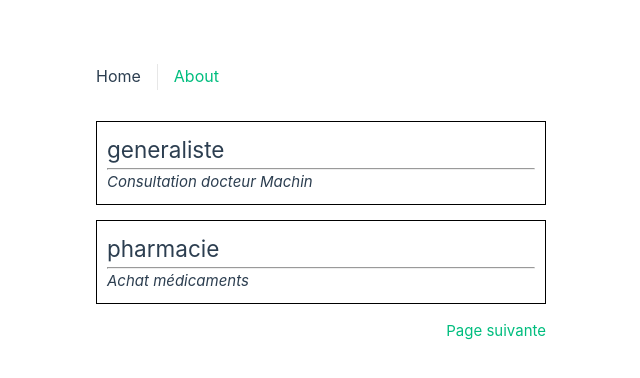
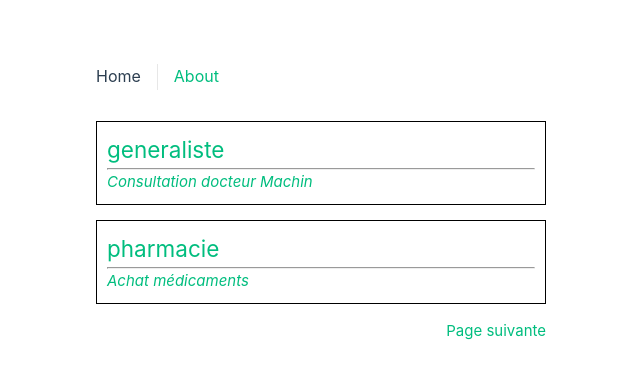
Before and after one commit to VuejsTrainings/formationVueThemanis2305, a Vue app: page / in a window 1280 px wide. Shown: the top 378 px of the page, without its empty margins (319-959 px from the left). Built offline with nearby package versions, Linux system fonts and the light colour scheme.

Commit message:
Ajoute premiere route fille pour depense

```diff
--- a/package.json
+++ b/package.json
@@ -13,6 +13,7 @@
     "format": "prettier --write src/"
   },
   "dependencies": {
+    "lodash.capitalize": "^4.2.1",
     "pinia": "^2.0.36",
     "vue": "^3.3.2",
     "vue-router": "^4.2.0"
--- a/src/router/index.js
+++ b/src/router/index.js
@@ -1,5 +1,7 @@
 import { createRouter, createWebHistory } from 'vue-router'
-import HomeView from '../views/HomeView.vue'
+import HomeView from '@/views/HomeView.vue'
+import MainDepenseView from '@/views/MainDepense.vue'
+import DetailDepenseView from '@/views/DetailDepense.vue'
 
 const router = createRouter({
   history: createWebHistory(import.meta.env.BASE_URL),
@@ -19,6 +21,23 @@ const router = createRouter({
       // this generates a separate chunk (About.[hash].js) for this route
       // which is lazy-loaded when the route is visited.
       component: () => import('../views/AboutView.vue')
+    },
+    {
+      path:'/depenses/:id',
+      name:'depense',
+      component:MainDepenseView,
+      props: true,
+      children: [
+        {
+          path:'',
+          name:'depense-details',
+          component:DetailDepenseView
+        },
+        // {
+        //   path: '/imprimer',
+
+        // }
+      ]
     }
   ]
 })
--- /dev/null
+++ b/src/stores/depenses.js
@@ -0,0 +1,100 @@
+export const depenses = [
+    {
+      "id": 1,
+      "intitule": "Consultation docteur Machin",
+      "nature": "generaliste",
+      "date": "2022-03-31",
+      "depense": 25,
+      "remboursements": [
+        {
+          "date": "2022-04-03",
+          "origine": "ro",
+          "montant": 18
+        },
+        {
+          "date": "2022-04-07",
+          "origine": "mut",
+          "montant": 5.5
+        }
+      ]
+    },
+    {
+      "id": 2,
+      "intitule": "Achat médicaments",
+      "nature": "pharmacie",
+      "date": "2022-03-31",
+      "depense": 7,
+      "remboursements": [
+        {
+          "date": "2022-04-07",
+          "origine": "mut",
+          "montant": 7
+        }
+      ]
+    },
+    {
+      "id": 3,
+      "intitule": "Consultation Docteur Bidule",
+      "nature": "dentiste",
+      "date": "2022-03-15",
+      "depense": 68,
+      "remboursements": [
+        {
+          "date": "2022-03-20",
+          "origine": "ro",
+          "montant": 24
+        },
+        {
+          "date": "2022-03-27",
+          "origine": "mut",
+          "montant": 38.5
+        }
+      ]
+    },
+    {
+      "nature": "generaliste",
+      "depense": 25,
+      "date": "2022-04-29",
+      "intitule": "Consultation rhume Arthur",
+      "id": 4,
+      "remboursements": []
+    },
+    {
+      "id": 5,
+      "intitule": "Semelles Alice",
+      "nature": "podologue",
+      "date": "2022-05-25",
+      "depense": 180,
+      "remboursements": [
+        {
+          "date": "2022-07-20",
+          "origine": "ro",
+          "montant": 60
+        },
+        {
+          "date": "2022-07-22",
+          "origine": "mut",
+          "montant": 90
+        }
+      ]
+    },
+    {
+      "nature": "generaliste",
+      "depense": 25,
+      "date": "2022-06-15",
+      "intitule": "Consultation otite Alice",
+      "id": 6,
+      "remboursements": [
+        {
+          "date": "2022-06-20",
+          "origine": "ro",
+          "montant": 17
+        },
+        {
+          "date": "2022-06-23",
+          "origine": "mut",
+          "montant": 7
+        }
+      ]
+    }
+  ];
--- /dev/null
+++ b/src/views/DetailDepense.vue
@@ -0,0 +1,28 @@
+<template>
+    <p>{{ depense.intitule }}</p>
+    <p class="finances">
+        <span class="depense" v-if="depense.depense"> {{ depense.depense.toFixed(2) }} € </span>
+    </p>
+</template>
+<script>
+
+export default {
+    props: {
+        depense: {
+            type: Object,
+            required: true
+        }
+    },
+}
+</script>
+<style scoped>
+.finances {
+    margin-top: 0.5em;
+}
+.depense {
+    color: #fff;
+    background:#fa0;
+    padding:0.4em;
+}
+
+</style>
--- a/src/views/HomeView.vue
+++ b/src/views/HomeView.vue
@@ -1,15 +1,19 @@
 <template>
   <main>
-    <Carte
+
+    <div
       v-for="depense in depenses"
       :key="depense.id"
     >
-      <template #titre>
-        <h2>{{ depense.nature }}</h2>
-      </template>
-      <p><em>{{ depense.intitule }}</em></p>
-  </Carte>
-
+     <RouterLink :to="{name:'depense', params:{ id: depense.id } }">
+      <Carte>
+        <template #titre>
+          <h2>{{ depense.nature }}</h2>
+        </template>
+        <p><em>{{ depense.intitule }}</em></p>
+      </Carte>
+    </RouterLink>
+    </div>
   <nav>
     <RouterLink id="prec" v-if="page != 1" :to="{name: 'home', query: {page: page - 1}}">Page précédente</RouterLink>
     <RouterLink id="suiv" v-if="avecSuivante" :to="{name: 'home', query: {page: page + 1}}">Page suivante</RouterLink>
@@ -18,6 +22,7 @@
 </template>
 
 <script>
+import { depenses } from '@/stores/depenses';
 import Carte from '@/components/CarteAvecSlots.vue'
 
 export default {
@@ -32,106 +37,7 @@ export default {
   },
   data(){
     return {
-      depensesBase: [
-        {
-          "id": 1,
-          "intitule": "Consultation docteur Machin",
-          "nature": "generaliste",
-          "date": "2022-03-31",
-          "depense": 25,
-          "remboursements": [
-            {
-              "date": "2022-04-03",
-              "origine": "ro",
-              "montant": 18
-            },
-            {
-              "date": "2022-04-07",
-              "origine": "mut",
-              "montant": 5.5
-            }
-          ]
-        },
-        {
-          "id": 2,
-          "intitule": "Achat médicaments",
-          "nature": "pharmacie",
-          "date": "2022-03-31",
-          "depense": 7,
-          "remboursements": [
-            {
-              "date": "2022-04-07",
-              "origine": "mut",
-              "montant": 7
-            }
-          ]
-        },
-        {
-          "id": 3,
-          "intitule": "Consultation Docteur Bidule",
-          "nature": "dentiste",
-          "date": "2022-03-15",
-          "depense": 68,
-          "remboursements": [
-            {
-              "date": "2022-03-20",
-              "origine": "ro",
-              "montant": 24
-            },
-            {
-              "date": "2022-03-27",
-              "origine": "mut",
-              "montant": 38.5
-            }
-          ]
-        },
-        {
-          "nature": "generaliste",
-          "depense": 25,
-          "date": "2022-04-29",
-          "intitule": "Consultation rhume Arthur",
-          "id": 4,
-          "remboursements": []
-        },
-        {
-          "id": 5,
-          "intitule": "Semelles Alice",
-          "nature": "podologue",
-          "date": "2022-05-25",
-          "depense": 180,
-          "remboursements": [
-            {
-              "date": "2022-07-20",
-              "origine": "ro",
-              "montant": 60
-            },
-            {
-              "date": "2022-07-22",
-              "origine": "mut",
-              "montant": 90
-            }
-          ]
-        },
-        {
-          "nature": "generaliste",
-          "depense": 25,
-          "date": "2022-06-15",
-          "intitule": "Consultation otite Alice",
-          "id": 6,
-          "remboursements": [
-            {
-              "date": "2022-06-20",
-              "origine": "ro",
-              "montant": 17
-            },
-            {
-              "date": "2022-06-23",
-              "origine": "mut",
-              "montant": 7
-            }
-          ]
-        }
-      ]
+      depensesBase: depenses
     }
   },
   computed:{
--- /dev/null
+++ b/src/views/MainDepense.vue
@@ -0,0 +1,43 @@
+<template>
+    <h1>{{ nature }}, le {{ date }}</h1>
+    <nav>
+        <RouterLink to="{name:'depense-details'}">Détails</RouterLink>
+        <RouterLink to="rembourser">Nouveau remboursement</RouterLink>
+        <RouterLink to="imprimer">Imprimer</RouterLink>
+    </nav>
+    <RouterView :depense="depense" />
+</template>
+<script>
+import { depenses } from '@/stores/depenses'
+import capitalize from 'lodash.capitalize'
+
+export default {
+    props: {
+        id: {
+            type: Number,
+            required: true
+        }
+    },
+    data(){
+        return {
+            depenses
+        }
+    },
+    computed: {
+        depense(){
+            return this.depenses.find( dep => dep.id === parseInt(this.id) )
+        },
+        date(){
+            return new Date(this.depense.date).toLocaleDateString();
+        },
+        nature(){
+            return capitalize(this.depense.nature);
+        }
+    }
+}
+</script>
+<style scoped>
+nav a:not(:last-child)::after{
+    content: ' | ';
+}
+</style>
```
Also changed, not shown: 1 other file (tests, documents, lock files or other folders).
